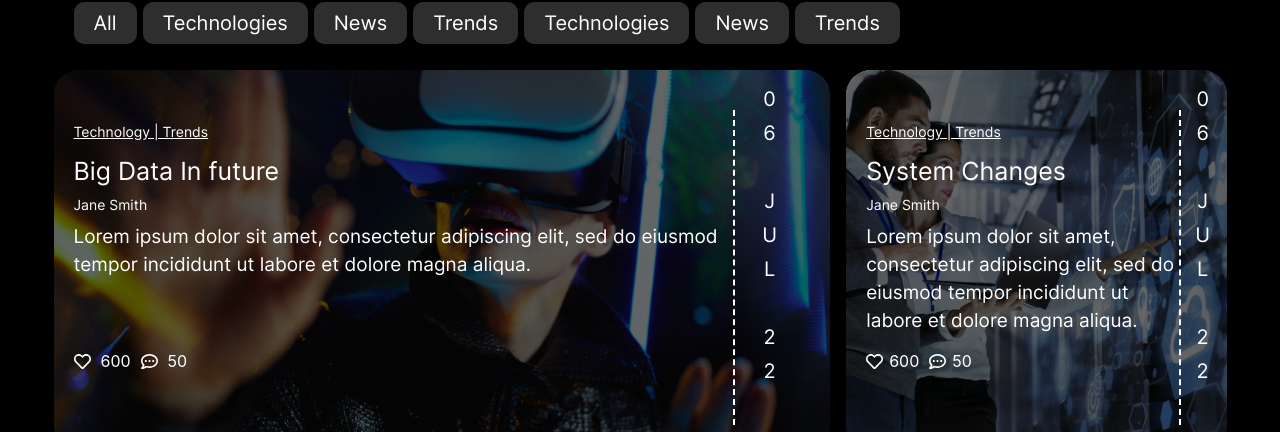
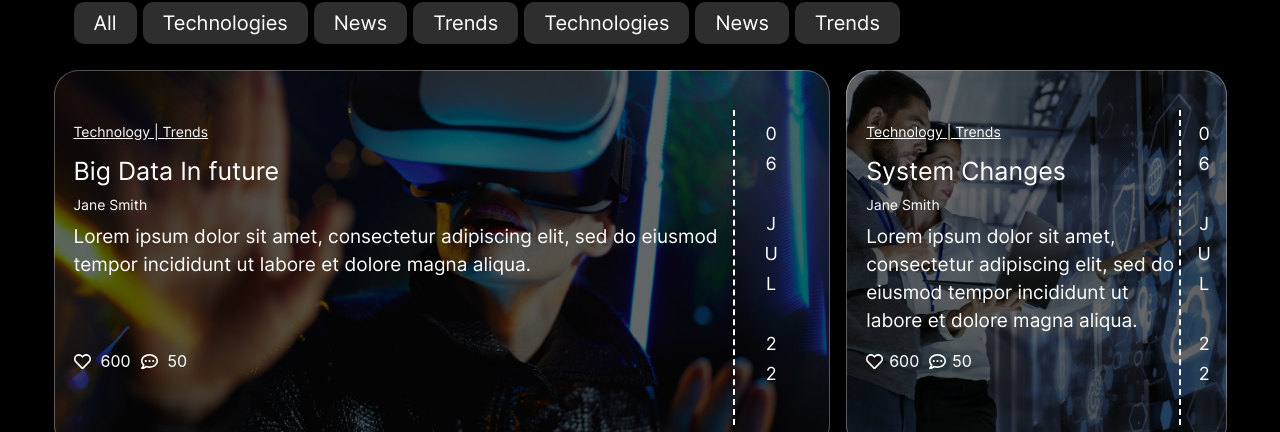
Before and after one commit to tharindunadeeshan/listAndGrid, a React (Create React App) app: page / in a window 1280 px wide. Shown: the part 520-952 px from the top of the page. Built offline with nearby package versions, Linux system fonts and the light colour scheme; a web font is replaced by a local one.

Commit message:
change  font size

```diff
--- a/src/Components/BlogPage/VoxitechBlogPage.css
+++ b/src/Components/BlogPage/VoxitechBlogPage.css
@@ -235,6 +235,7 @@ body {
   grid-row: 1/9;
   background: rgba(0, 0, 0, 0.59);
   border-radius: 25px;
+  border: 1px solid rgba(255, 255, 255, 0.3);
 }
 .BlogCardImage1 img {
   width: 100%;
@@ -330,7 +331,7 @@ body {
   right: 25%;
   bottom: 15%;
   font-weight: 300;
-  font-size: 20px;
+  font-size: 18px;
   letter-spacing: 0.5em;
   color: #fff;
 }
@@ -343,7 +344,7 @@ body {
   right: 50%;
   bottom: 15%;
   font-weight: 300;
-  font-size: 20px;
+  font-size: 18px;
   letter-spacing: 0.5em;
   color: #fff;
 }
```
